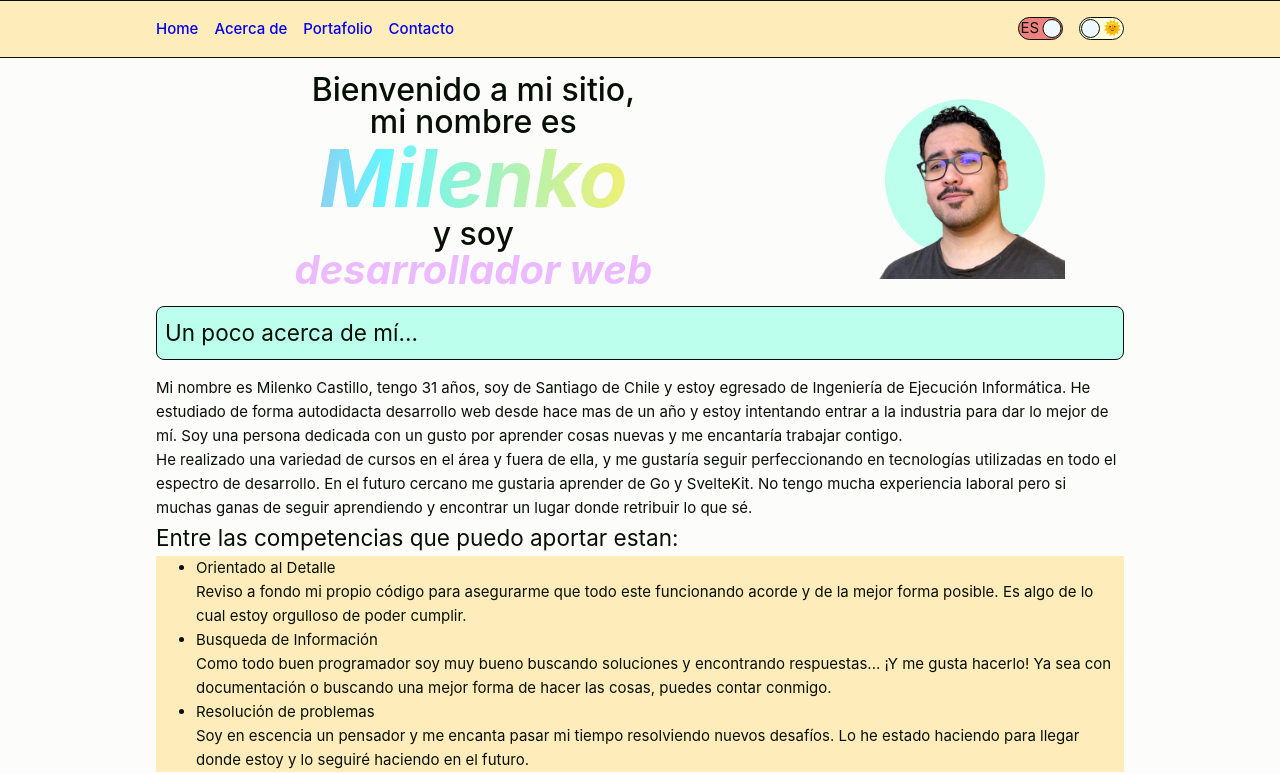
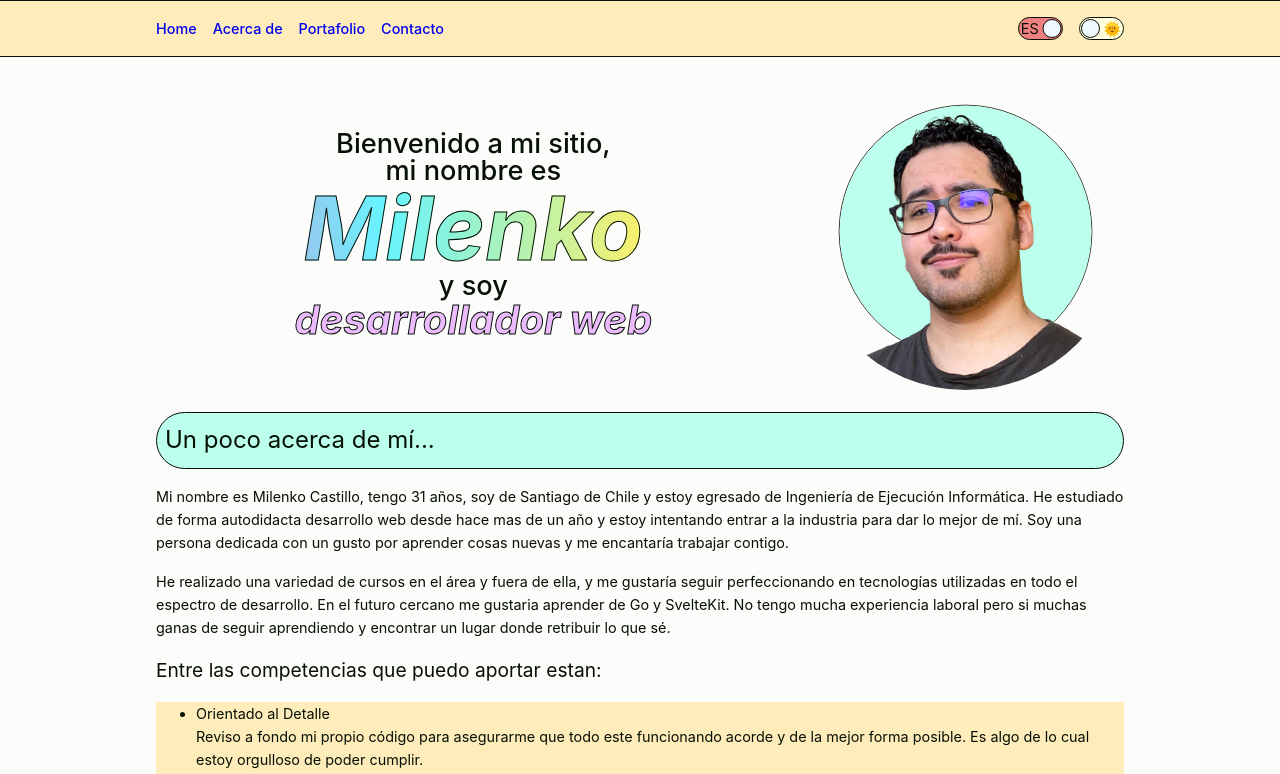
Before and after one commit to stixbunny/portfolio, a Vue app: page / in a window 1280 px wide. Shown: the top 774 px of the page. Built offline with nearby package versions, Linux system fonts and the light colour scheme.

Commit message:
home plus minor styling

```diff
--- a/src/assets/base.css
+++ b/src/assets/base.css
@@ -1,4 +1,3 @@
-/* color palette from <https://github.com/vuejs/theme> */
 :root {
   color-scheme: light dark;
 
@@ -16,10 +15,15 @@
   --dark-secondary: hsl(321, 28%, 18%);
   --dark-accent: hsl(297, 100%, 96%);
 
-  --small-font: 0.7rem;
+  --font-small: 0.7rem;
+  --font-normal: 0.9rem;
+  --font-subheading: 1.2rem;
+  --font-heading: 1.5rem;
+  --font-l: 1.7rem;
+  --font-xl: 2.5rem;
+  --font-xxl: 5.5rem;
 }
 
-/* semantic color variables for this project */
 :root {
   --color-text: var(--light-text);
   --color-background: var(--light-background);
@@ -72,7 +76,7 @@ body {
     'Droid Sans',
     'Helvetica Neue',
     sans-serif;
-  font-size: 15px;
+  font-size: var(--font-normal);
   text-rendering: optimizeLegibility;
   -webkit-font-smoothing: antialiased;
   -moz-osx-font-smoothing: grayscale;
--- a/src/assets/main.css
+++ b/src/assets/main.css
@@ -1,6 +1,6 @@
 @import './base.css';
 
-:root{
+:root {
   --switch-container-width: 45px;
   --max-width-site: 1280px;
   --max-width-content: 1000px;
@@ -29,13 +29,22 @@ a:visited {
   color: inherit;
 }
 
+section {
+  display: flex;
+  flex-direction: column;
+  row-gap: 1rem;
+}
 section > h1 {
+  font-size: var(--font-heading);
   background: var(--color-primary);
-  border-radius: 0.5rem;
-  border:1px solid var(--color-text);
+  border-radius: 1000px;
+  border: 1px solid var(--color-text);
   padding: 0.5rem;
-  margin-bottom: 1rem;
   text-wrap: balance;
+}
+
+h2 {
+  font-size: var(--font-subheading);
 }
 
 @media (max-width: 35em) {
--- a/src/components/TheFooter.vue
+++ b/src/components/TheFooter.vue
@@ -27,7 +27,7 @@ div {
   text-align: right;
 }
 p {
-  font-size: var(--small-font);
+  font-size: var(--font-small);
 }
 a:hover::before {
   content: '👉 ';
--- a/src/components/sections/HomeSection.vue
+++ b/src/components/sections/HomeSection.vue
@@ -46,14 +46,14 @@ const { t } = useI18n();
   justify-self: center;
 }
 #profile-pic {
+  width: 100%;
   justify-self: center;
   position: relative;
 }
 h1 {
-  font-size: 2rem;
+  font-size: var(--font-l);
   line-height: 1;
   text-wrap: balance;
-  /* font-weight: bold; */
 }
 span {
   display: block;
@@ -62,8 +62,7 @@ span {
 }
 /* Name */
 #my-name {
-  font-size: 5rem;
-  /* line-height: 4.5rem; */
+  font-size: var(--font-xxl);
   --bg-size: 300%;
   --color-one: hsl(54, 100%, 70%);
   --color-two: hsl(184, 100%, 70%);
@@ -89,8 +88,13 @@ span {
 }
 /* Title */
 #my-title {
-  font-size: 2.5rem;
+  font-size: var(--font-xl);
   color: var(--color-accent);
+  /* background: var(--color-secondary); */
+  /* border: 1px solid var(--color-text); */
+  /* border-radius: 1000px; */
+  /* padding: 0.5rem; */
+  /* margin-top: 0.5rem; */
 }
 #my-name,
 #my-title {
@@ -104,13 +108,15 @@ svg {
   scale: 80%;
   display: block;
   margin: auto;
+  border: 1px solid var(--color-text);
+  border-radius: 50%;
   fill: var(--color-primary);
   z-index: -1;
 }
 img {
   width: 100%;
   min-width: 100px;
-  max-width: 200px;
+  border-radius: 50%;
 }
 @media (min-width: 35em) {
   #home {
@@ -127,3 +133,13 @@ img {
   }
 }
 </style>
+
+<style>
+[color-scheme='light'] {
+  #my-name,
+  #my-title {
+  -webkit-text-stroke-width: 1px;
+  -webkit-text-stroke-color: var(--color-text);
+  }
+}
+</style>
```
